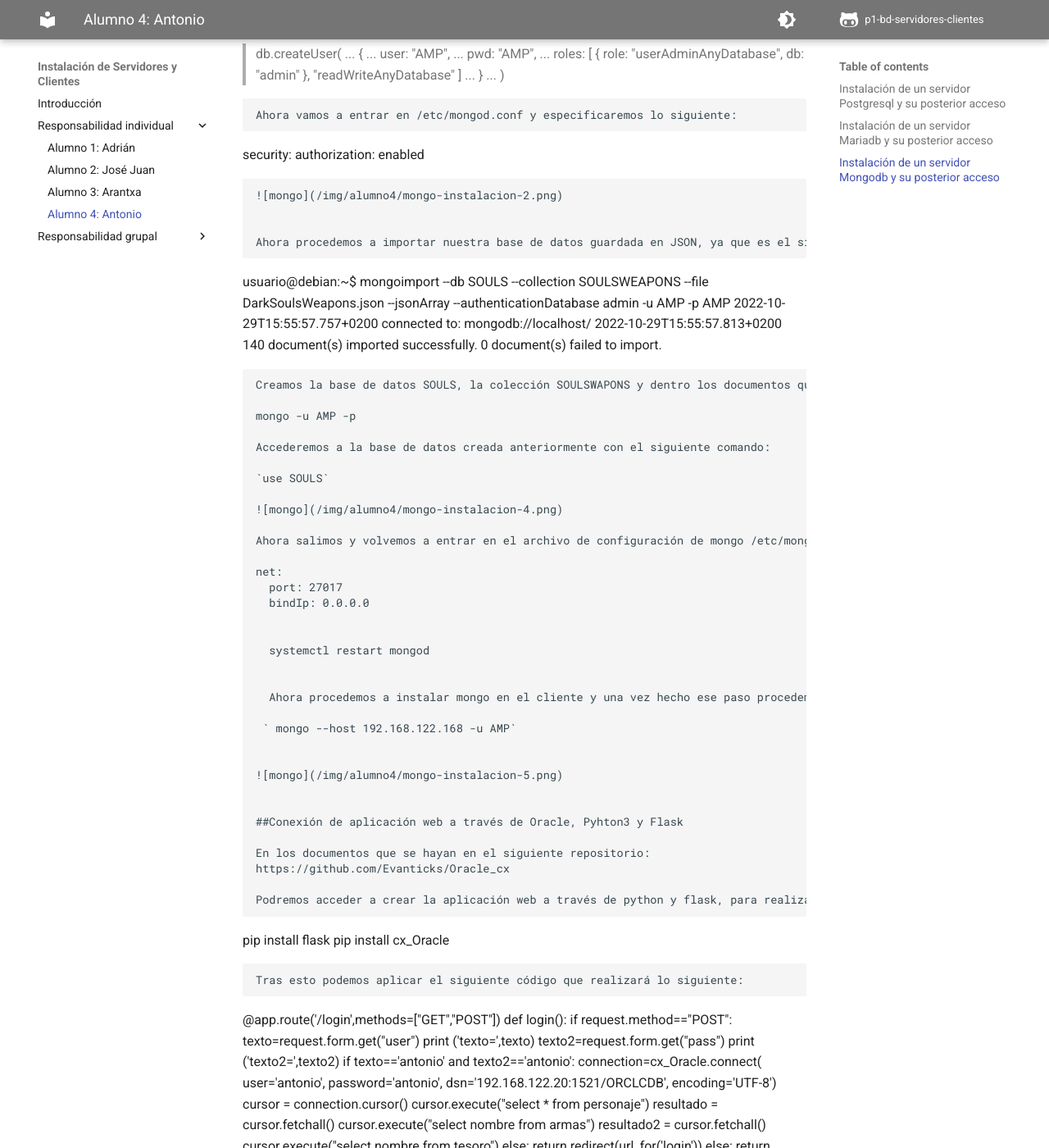
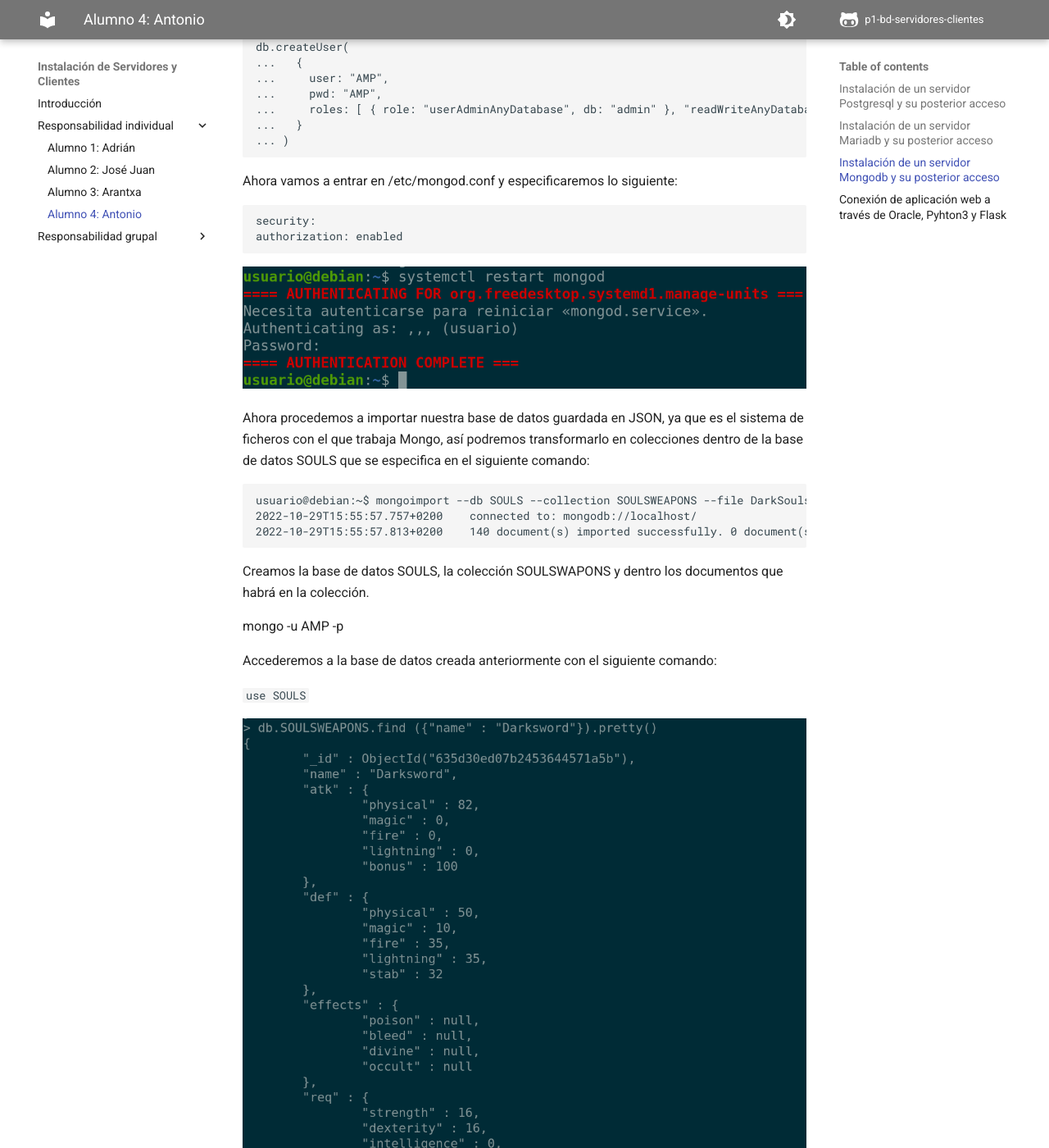
Before and after one commit to adriasir123/grupalesbdc, an MkDocs documentation site: the page built from docs/ri/alumno4.md, in a window 1280 px wide and 1400 px high, scrolled down 4487 px. Shown: the whole window at 82% size. Built offline with MkDocs 1.6.1 and Material for MkDocs 9.7.7, drawn with Linux system fonts in a browser that asks for light colours; comment, search, counter and statistics services are not loaded; some of the changed text lies outside the part shown.

Commit message:
solución de quotes

````diff
--- a/docs/ri/alumno4.md
+++ b/docs/ri/alumno4.md
@@ -132,9 +132,11 @@
 `apt-get install mongodb-org -y`
 
 
-```systemctl start mongod
+```
+systemctl start mongod
 systemctl enable mongod
 ```
+
 Para entrar en la base de datos de mongo:
 `mongo`
 
@@ -142,15 +144,15 @@
 `use admin`
 
 ```
-> db.createUser(
+db.createUser(
 ...   {
 ...     user: "AMP",
 ...     pwd: "AMP",
 ...     roles: [ { role: "userAdminAnyDatabase", db: "admin" }, "readWriteAnyDatabase" ]
 ...   }
 ... )
+```
 
-```
 
 Ahora vamos a entrar en /etc/mongod.conf y especificaremos lo siguiente:
 
````
